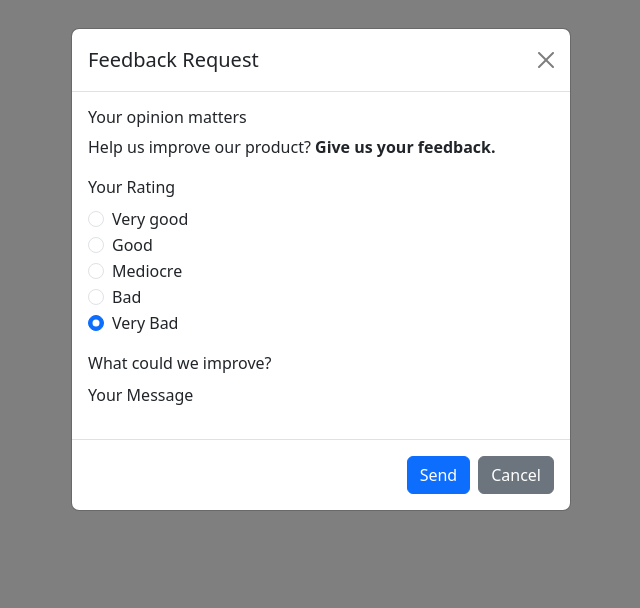
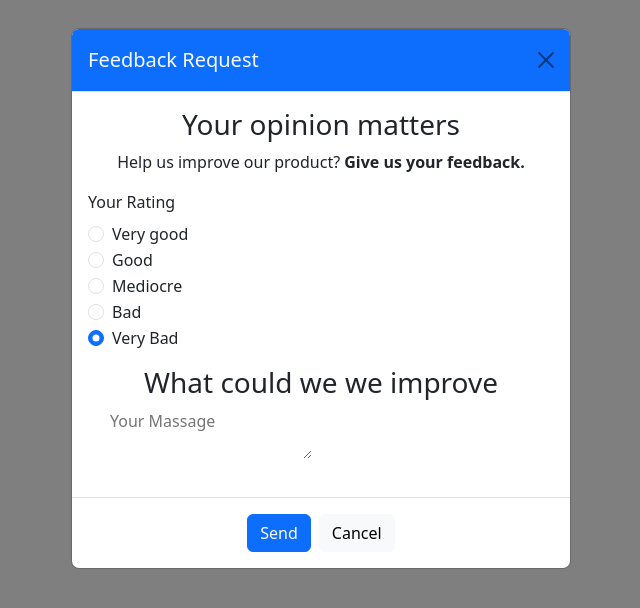
Before and after one commit to alisherovmirfayz/Bootstrap-16, a plain HTML site: page index.html in a window 1280 px wide. Both pictures are taken after a click on the button "Open Modal". Shown: the whole page, without its empty margins (319-959 px from the left). Drawn offline with nearby package versions, Linux system fonts and the light colour scheme.

Commit message:
Update index.html

```diff
--- a/index.html
+++ b/index.html
@@ -14,13 +14,13 @@
     <div class="modal fade" id="feedbackModal" tabindex="-1" aria-labelledby="feedbackModalLabel" aria-hidden="true">
         <div class="modal-dialog">
             <div class="modal-content">
-                <div class="modal-header">
+                <div class="modal-header bg-primary text-light">
                     <h5 class="modal-title" id="feedbackModalLabel">Feedback Request</h5>
                     <button type="button" class="btn-close" data-bs-dismiss="modal" aria-label="Close"></button>
                 </div>
                 <div class="modal-body">
-                    <h6>Your opinion matters</h6>
-                    <p>Help us improve our product? <strong>Give us your feedback.</strong></p>
+                    <h3 style="text-align: center;">Your opinion matters</h6>
+                    <p style="text-align: center;">Help us improve our product? <strong>Give us your feedback.</strong></p>
                     <form>
                         <div class="mb-3">
                             <label class="form-label">Your Rating</label>
@@ -45,15 +45,15 @@
                                 <label for="veryBad">Very Bad</label>
                             </div>
                         </div>
-                        <div class="mb-3">
-                            <label for="message" class="form-label">What could we improve?</label>
-                            <p>Your Message</p>
+                        <div class="mb-3 ">
+                            <h3 style="text-align: center; margin-top: 10px;">What could we we improve</h2>
+                            <textarea style="border: none; margin-left: 20px; margin-right: 20px;" placeholder="Your Massage"></textarea>
                         </div>
                     </form>
                 </div>
-                <div class="modal-footer">
+                <div class="modal-footer justify-content-center">
                     <button type="button" class="btn btn-primary">Send</button>
-                    <button type="button" class="btn btn-secondary" data-bs-dismiss="modal">Cancel</button>
+                    <button type="button" class="btn btn-light" data-bs-dismiss="modal">Cancel</button>
                 </div>
             </div>
         </div>
```
